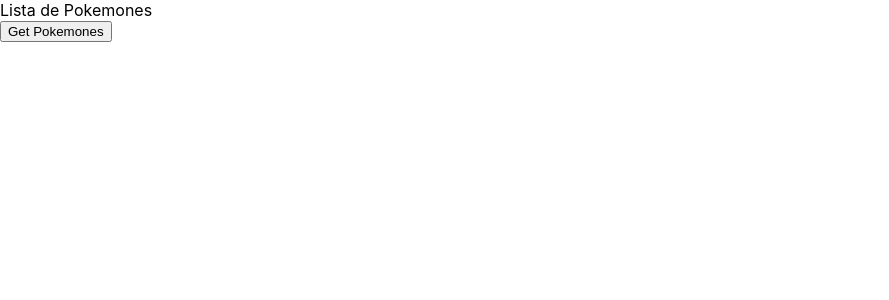
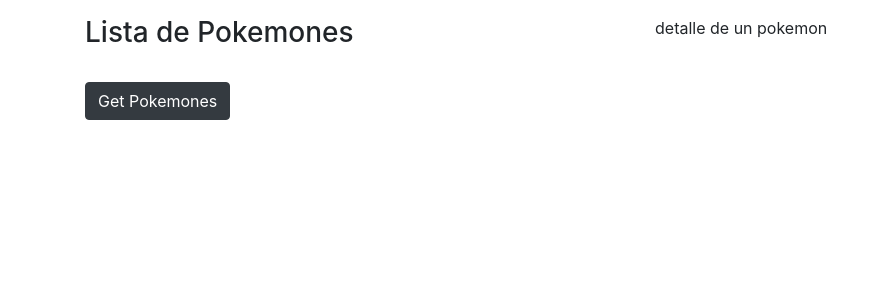
Before and after one commit to ManuelVillarVitoria/react-redux-api-localstorage-authgoogle-firebase-pokemonslist, a React (Create React App) app: page / in a window 1280 px wide. Shown: the top 300 px of the page, without its empty margins (0-889 px from the left). Built offline with nearby package versions, Linux system fonts and the light colour scheme.

Commit message:
adding Bootstrap 4

```diff
--- a/public/index.html
+++ b/public/index.html
@@ -24,7 +24,9 @@
       work correctly both with client-side routing and a non-root public URL.
       Learn how to configure a non-root public URL by running `npm run build`.
     -->
-    <title>React App</title>
+    <title>Pokemons List</title>
+    <link rel="stylesheet" href="https://stackpath.bootstrapcdn.com/bootstrap/4.5.0/css/bootstrap.min.css" integrity="sha384-9aIt2nRpC12Uk9gS9baDl411NQApFmC26EwAOH8WgZl5MYYxFfc+NcPb1dKGj7Sk" crossorigin="anonymous">
+
   </head>
   <body>
     <noscript>You need to enable JavaScript to run this app.</noscript>
--- a/src/App.jsx
+++ b/src/App.jsx
@@ -9,8 +9,9 @@ function App() {
   const store = generateStore()
   return (
     <Provider store={store}>
-      <Pokemones />
-
+      <div className="container mt-3">
+        <Pokemones />
+      </div>
     </Provider>
   );
 }
--- a/src/components/Pokemones.jsx
+++ b/src/components/Pokemones.jsx
@@ -11,32 +11,42 @@ const Pokemones = () => {
     const previous = useSelector(store => store.pokemones.previous)
 
     return (
-        <div>
-            Lista de Pokemones
+        <div className="row">
+            <div className="col-md-6">
+               <h3>Lista de Pokemones</h3>
                 <br/>
 
+                <div className="d-flex justify-content-between">
                     {
                         pokemones.length === 0 &&
-                <button onClick={() => dispatch(obtenerPokemonesAccion())}>Get Pokemones</button>
+                        <button onClick={() => dispatch(obtenerPokemonesAccion())} className="btn btn-dark">Get Pokemones</button>
                     }
 
                     {
                         next &&
-                <button onClick={() => dispatch(siguientePokemonAccion())}>Siguiente</button>
+                        <button onClick={() => dispatch(siguientePokemonAccion())} className="btn btn-dark">Siguiente</button>
                     }
 
                     {
                         previous &&
-                <button onClick={() => dispatch(anteriorPokemonAccion())}>Anterior</button>
+                        <button onClick={() => dispatch(anteriorPokemonAccion())} className="btn btn-dark">Anterior</button>
                     }
+                </div>
 
-            <ul>
+                <ul className="list-group mt-3">
                     {
                         pokemones.map(item => (
-                        <li key={item.name}>{item.name}</li>
+                            <li key={item.name} className="list-group-item text-uppercase">
+                                {item.name}
+                                <button className="btn btn-dark btn-sm float-right">Info</button>
+                            </li>
                         ))
                     }
                 </ul>
+            </div>
+            <div className="col-md-6">
+                    detalle de un pokemon
+            </div>
         </div>
     );
 }
```
Lines whose indentation alone changed are shown as unchanged.
